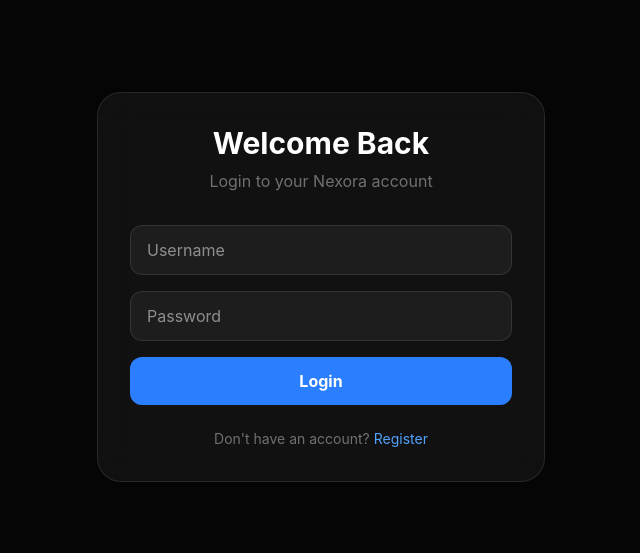
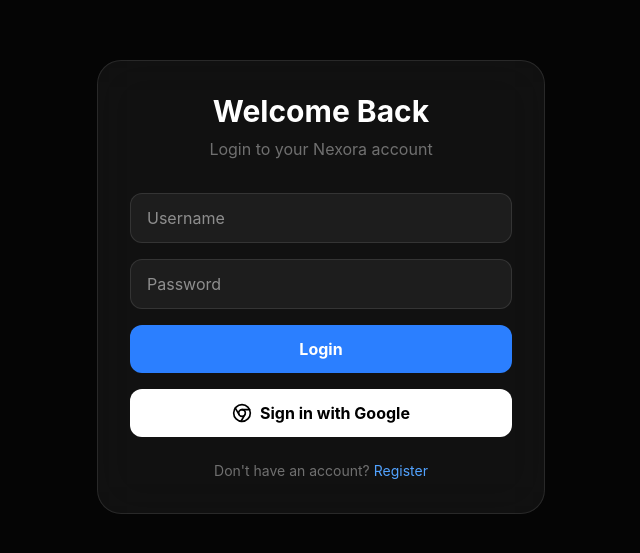
Before and after one commit to playerokya0shop-bot/NEXORA, a React (Vite) app: page /login in a window 1280 px wide. Shown: the part 113-666 px from the top of the page, without its empty margins (319-959 px from the left). Built offline with nearby package versions, Linux system fonts and the light colour scheme.

Commit message:
feat: Add Google Sign-In authentication
Integrates Google Sign-In as an alternative authentication method for users. This enhances user experience by providing a quicker and more convenient way to register and log in.

```diff
--- a/src/App.tsx
+++ b/src/App.tsx
@@ -5,7 +5,7 @@
   MessageSquare, FileText, Lock, Home, Send, Trash2, Upload, LogOut,
   ChevronRight, Download, UserPlus, LogIn, Paperclip, Mic, Video,
   BarChart2, X, Play, Pause, Check, AlertCircle, Smile, Eye, File,
-  FileAudio, FileVideo, Globe, Users, Bell, Info, CheckCircle2
+  FileAudio, FileVideo, Globe, Users, Bell, Info, CheckCircle2, Chrome
 } from "lucide-react";
 import { Toaster, toast } from 'sonner';
 import {
@@ -17,7 +17,8 @@
   limit,
   Timestamp
 } from 'firebase/firestore';
-import { db } from './firebase';
+import { signInWithPopup } from 'firebase/auth';
+import { db, auth, googleProvider } from './firebase';
 import { cn } from "./lib/utils";
 
 // --- Types ---
@@ -343,6 +344,7 @@
   const [password, setPassword] = useState("");
   const [error, setError] = useState("");
   const navigate = useNavigate();
+  const { login } = useAuth();
 
   const handleRegister = async (e: React.FormEvent) => {
     e.preventDefault();
@@ -402,6 +404,22 @@
           <button type="submit" className="w-full bg-blue-500 text-white py-3 rounded-xl font-bold hover:bg-blue-600 transition-colors">
             Register
           </button>
+          <button
+            type="button"
+            onClick={async () => {
+              try {
+                const result = await signInWithPopup(auth, googleProvider);
+                login({ username: result.user.displayName || result.user.email || 'User' });
+                navigate("/");
+              } catch (err: any) {
+                setError(err.message);
+              }
+            }}
+            className="w-full bg-white text-black py-3 rounded-xl font-bold hover:bg-white/90 transition-colors flex items-center justify-center gap-2"
+          >
+            <Chrome size={20} />
+            Sign in with Google
+          </button>
         </form>
         <p className="text-center mt-6 text-white/40 text-sm">
           Already have an account? <Link to="/login" className="text-blue-400 hover:underline">Login</Link>
@@ -476,6 +494,22 @@
           {error && <p className="text-red-400 text-sm text-center">{error}</p>}
           <button type="submit" className="w-full bg-blue-500 text-white py-3 rounded-xl font-bold hover:bg-blue-600 transition-colors">
             Login
+          </button>
+          <button
+            type="button"
+            onClick={async () => {
+              try {
+                const result = await signInWithPopup(auth, googleProvider);
+                login({ username: result.user.displayName || result.user.email || 'User' });
+                navigate("/");
+              } catch (err: any) {
+                setError(err.message);
+              }
+            }}
+            className="w-full bg-white text-black py-3 rounded-xl font-bold hover:bg-white/90 transition-colors flex items-center justify-center gap-2"
+          >
+            <Chrome size={20} />
+            Sign in with Google
           </button>
         </form>
         <p className="text-center mt-6 text-white/40 text-sm">
--- a/src/firebase.ts
+++ b/src/firebase.ts
@@ -1,8 +1,9 @@
 import { initializeApp } from 'firebase/app';
 import { getFirestore } from 'firebase/firestore';
-import { getAuth } from 'firebase/auth';
+import { getAuth, GoogleAuthProvider } from 'firebase/auth';
 import firebaseConfig from '../firebase-applet-config.json';
 
 const app = initializeApp(firebaseConfig);
 export const db = getFirestore(app, firebaseConfig.firestoreDatabaseId);
 export const auth = getAuth(app);
+export const googleProvider = new GoogleAuthProvider();
```
